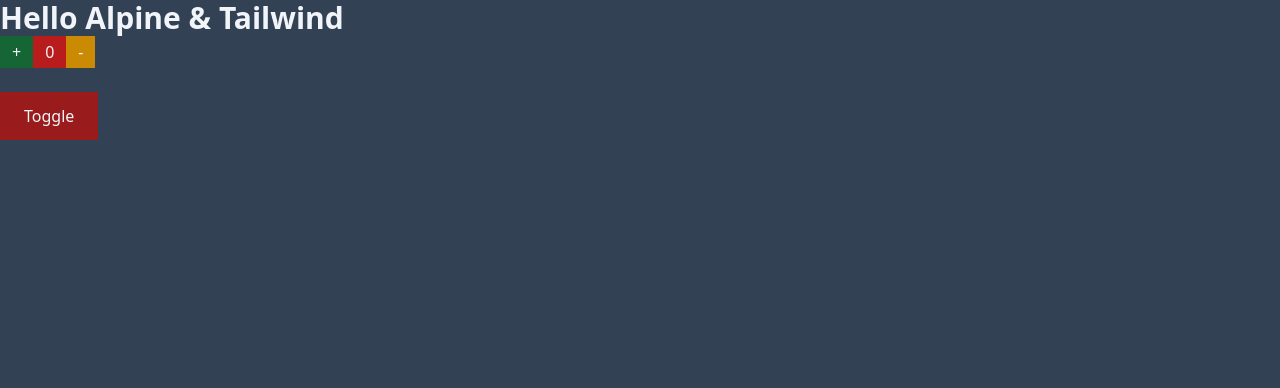
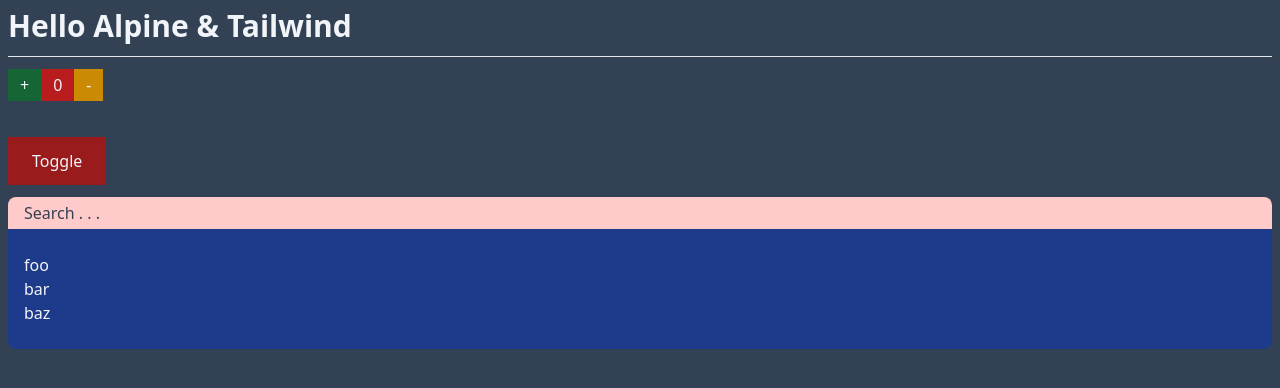
Before and after one commit to hawariMuflihMunte/alpine-study, a plain HTML site: page index.html in a window 1280 px wide. Drawn offline with nearby package versions, Linux system fonts and the light colour scheme.

Commit message:
feat: create simple search engine

```diff
--- a/index.html
+++ b/index.html
@@ -8,6 +8,7 @@
   <script defer src="https://cdn.jsdelivr.net/npm/alpinejs@3.x.x/dist/cdn.min.js"></script>
 </head>
 <body class="m-0 p-0 bg-slate-700 text-slate-100">
+  <main class="p-2">
     <h1
       class="text-3xl font-bold font-weight"
       x-data="{
@@ -15,7 +16,8 @@
       }"
       x-text="message"
     ></h1>
-  <section>
+    <hr class="my-3">
+    <section class="mb-3">
       <article
         class="flex"
         x-data="{ count: 0 }"
@@ -35,7 +37,7 @@
       </article>
     </section>
     <br>
-  <section>
+    <section class="mb-3">
       <article x-data="{ open: false }">
         <button
           class="bg-red-800 py-3 px-6"
@@ -55,5 +57,31 @@
         </section>
       </article>
     </section>
+    <section class="mb-3">
+      <article
+        x-data="{
+          search: '',
+          items: ['foo', 'bar', 'baz'],
+          get filteredItems() {
+            return this.items.filter(
+              i => i.startsWith(this.search)
+            )
+          }
+        }"
+      >
+        <input
+          class="bg-red-200 placeholder:text-gray-700 outline-none px-4 py-1 text-black w-full rounded-t-lg"
+          type="text"
+          x-model="search"
+          placeholder="Search . . ."
+        >
+        <ul class="bg-blue-900 px-4 py-6 rounded-b-lg">
+          <template x-for="item in filteredItems" :key="item">
+            <li x-text="item"></li>
+          </template>
+        </ul>
+      </article>
+    </section>
+  </main>
 </body>
 </html>
```
Lines whose indentation alone changed are shown as unchanged.
